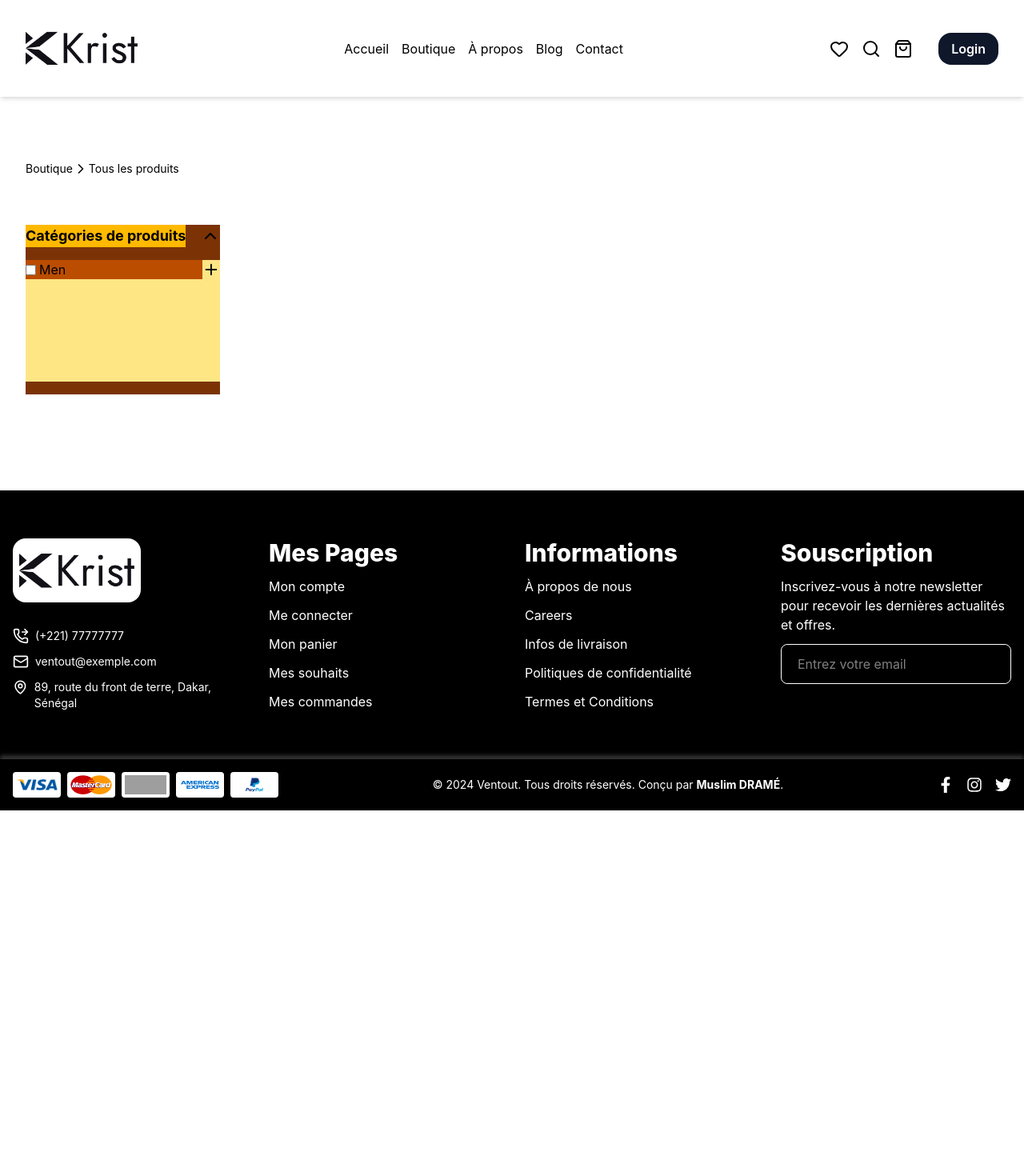
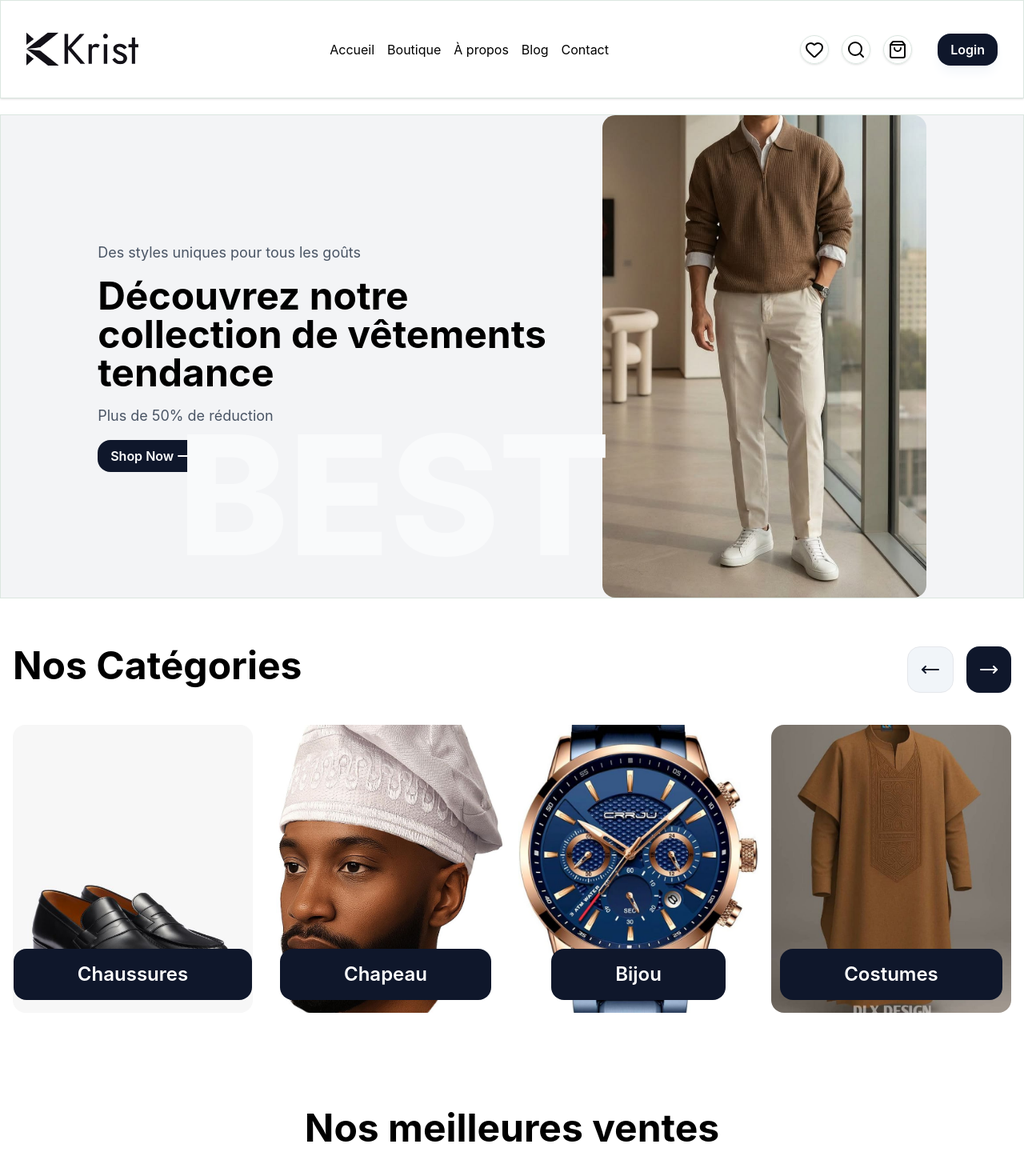
Before and after one commit to muslimdrame37-oss/Projet1-React, a React (Vite) app: page /shop in a window 1280 px wide. Shown: the top 1470 px of the page at 80% size. Before the commit the page ends 1013 px from the top, so only its background shows below. Built offline with nearby package versions, Linux system fonts and the light colour scheme; grey boxes are pictures that could not be loaded.

Commit message:
Utilisation de useState dans la section categortie

```diff
--- a/index.html
+++ b/index.html
@@ -1,10 +1,10 @@
 <!doctype html>
-<html lang="en">
+<html lang="fr">
   <head>
     <meta charset="UTF-8" />
     <link rel="icon" type="image/svg+xml" href="/favicon.svg" />
     <meta name="viewport" content="width=device-width, initial-scale=1.0" />
-    <title>my-project</title>
+    <title>Projet-React-1</title>
   </head>
   <body>
     <div id="root"></div>
--- a/src/App.tsx
+++ b/src/App.tsx
@@ -1,26 +1,51 @@
-import { Routes, Route } from "react-router-dom";
-import HomePage from "./pages/HomePage";
-import ProductListingPage from "./pages/ProductListingPage";
+// import { Routes, Route } from "react-router-dom";
+// import HomePage from "./pages/HomePage";
+// import ProductListingPage from "./pages/ProductListingPage";
+// import NavBar from "./composants/NavBar";
+// import Footer from "./composants/Footer";
+import SectionHero from "./composants/SectionHero";
+import SectionCategorie from "./composants/SectionCategorie";
+import SectionProdcut from "./composants/SectionProdcut";
+import SectionPromo from "./composants/SectionPromo";
+import SectionTemoignage from "./composants/SectionTemoignage";
+import SectionSocialMedia from "./composants/SectionSocialMedia";
+import SectionService from "./composants/SectionService";
 import NavBar from "./composants/NavBar";
 import Footer from "./composants/Footer";
 
 function App() {
   return (
-    <body className=" ">
-      <NavBar/>
+    // <body>
 
-      {/* main */}
-      <Routes>
-        <Route path="/" element={<HomePage />} />
-        <Route path="/shop" element={<ProductListingPage />} />
+    //   <Routes>
+    //     <Route path="/" element={<HomePage />} />
+    //     <Route path="/shop" element={<ProductListingPage />} />
+    //   </Routes>
 
-        {/* ici ça me dit que le ProductListingFilferCollapsPage est introuvable */}
-        {/* <Route path="/Boutique/:id" element= {<ProductListingFilferCollapsPage />} /> */}
-      </Routes>
-      {/* main */}
+    // </body>
+    <main>
+      <NavBar />
+      {/* hero section */}
+      <SectionHero />
+      {/* section catégorie */}
+      <SectionCategorie />
 
-      <Footer/>
-    </body>
+      {/* section product */}
+      <SectionProdcut />
+
+      {/* section promo */}
+      <SectionPromo />
+
+      {/* section témoignage */}
+      <SectionTemoignage />
+
+      {/* section social media */}
+      <SectionSocialMedia />
+
+      {/* section service */}
+      <SectionService />
+      <Footer />
+    </main>
   );
 }
 
--- a/src/composants/NavBar.tsx
+++ b/src/composants/NavBar.tsx
@@ -6,7 +6,7 @@ import { Link } from "react-router-dom";
 
 export default function NavBar() {
   return (
-    <header className="container mx-auto px-4 py-8 shadow-md">
+    <header className="container mx-auto px-4 py-8 shadow-sm border border-[#dbe6e0] border-border">
       <Container className="flex justify-between items-center">
         <img src="/img/Logo + Text.png" alt="" width={140} />
 
@@ -21,10 +21,16 @@ export default function NavBar() {
         </nav>
 
         <div className="flex items-center gap-4">
-          <Heart size={24} />
-          <Search size={24} />
-          <ShoppingBag size={24} />
-          <Button variant="primary" className="ml-4">
+          <div className="inline-flex h-9 w-9 items-center justify-center rounded-full border border-border border-[#dbe6e0] shadow-sm">
+            <Heart size={24} />
+          </div>
+          <div className="inline-flex h-9 w-9 items-center justify-center rounded-full border border-border border-[#dbe6e0] shadow-sm">
+            <Search size={24} />
+          </div>
+          <div className="inline-flex h-9 w-9 items-center justify-center rounded-full border border-border border-[#dbe6e0] shadow-sm">
+            <ShoppingBag size={24} />
+          </div>
+          <Button variant="primary" className="ml-4 shadow-lg shadow-slate-100">
             Login
           </Button>
         </div>
--- a/src/composants/ProductCard.tsx
+++ b/src/composants/ProductCard.tsx
@@ -8,7 +8,7 @@ interface Props {
 export default function ProductCard({ product }: Props) {
   return (
     <div
-      className={`flex flex-col items-center justify-end bg-cover bg-center rounded-2xl bg-white p-4 shadow-md hover:shadow-lg transition-shadow`}
+      className={`flex flex-col items-center justify-end bg-cover bg-center rounded-2xl bg-white p-4 shadow-md hover:shadow-lg transition-shadow border border-[#dbe6e0] border-border`}
     >
       <img
         src={product.image}
--- a/src/composants/SectionCategorie.tsx
+++ b/src/composants/SectionCategorie.tsx
@@ -3,31 +3,51 @@ import { Button } from "./Button";
 import { MoveLeft, MoveRight } from "lucide-react";
 import { CardList } from "../data/categorie";
 import Card from "./categoryCard";
+import { useState } from "react";
 
 export default function SectionCategorie() {
+  const [SectionCategorie, setSectionCategorie] = useState<number>(0);
+
+  function nextSectionCategorie() {
+    setSectionCategorie(SectionCategorie + 1);
+  }
+
+  function prevSectionCategorie() {
+    setSectionCategorie(SectionCategorie - 1);
+  }
+
   return (
     <section className="container max-w-7xl mx-auto mt-15">
       <Container>
         <div className="flex justify-between">
           <p className="text-5xl font-bold">Nos Catégories</p>
           <div className="flex gap-4">
-            <Button variant="secondary" className="py-4 px-4">
+            <Button
+              variant="secondary"
+              className="py-4 px-4"
+              onClick={prevSectionCategorie}
+            >
               <MoveLeft />
             </Button>
-            <Button variant="primary" className="py-4 px-4">
+            <Button
+              variant="primary"
+              className="py-4 px-4"
+              onClick={nextSectionCategorie}
+            >
               <MoveRight />
             </Button>
           </div>
         </div>
-
         <div className="flex items-center justify-between gap-4 mt-10 ">
-          {/* {CardList.map((card, index) => (
-                    <Card key={index} {...card} />
-                  ))} */}
-
-          {CardList.map((card, index) => (
-            <Card key={index} buttonText={card.buttonText} image={card.image} />
-          ))}
+          {CardList.slice(SectionCategorie, SectionCategorie + 4).map(
+            (card, index) => (
+              <Card
+                key={index}
+                buttonText={card.buttonText}
+                image={card.image}
+              />
+            ),
+          )}
         </div>
       </Container>
     </section>
--- a/src/composants/SectionHero.tsx
+++ b/src/composants/SectionHero.tsx
@@ -4,7 +4,7 @@ import Container from "./Container";
 
 export default function SectionHero() {
   return (
-    <section className="container max-w-7xl mx-auto mt-5">
+    <section className="container max-w-7xl mx-auto mt-5 border border-[#dbe6e0] border-border">
       <Container className="relative flex items-center bg-gray-100 justify-center gap-6 px-8">
         <div className="relative flex flex-col items-start w-1/2 gap-4">
           <p className="text-lg text-gray-600">
--- a/src/composants/SectionTemoignage.tsx
+++ b/src/composants/SectionTemoignage.tsx
@@ -6,7 +6,7 @@ import { FaStar } from "react-icons/fa";
 
 export default function SectionTemoignage() {
   return (
-    <section className="bg-gray-50 py-20 mt-20">
+    <section className="bg-gray-50 py-20 mt-20 ">
       <Container className="flex flex-col gap-15">
         <div className="flex justify-between">
           <h2 className="text-5xl ">Que disent nos clients ?</h2>
@@ -20,11 +20,11 @@ export default function SectionTemoignage() {
           </div>
         </div>
 
-        <div className="grid grid-cols-3 gap-6">
+        <div className="grid grid-cols-3 gap-6 ">
           {avisList.map((avis, index) => (
             <div
               key={index}
-              className="flex flex-col bg-white gap-4 rounded-lg shadow px-6 py-4 hover:shadow-lg transition-shadow"
+              className="flex flex-col bg-white gap-4 rounded-lg shadow px-6 py-4 hover:shadow-lg transition-shadow border border-[#dbe6e0] border-border"
             >
               <div>
                 <div className="flex gap-1">
--- a/src/data/categorie.ts
+++ b/src/data/categorie.ts
@@ -18,4 +18,20 @@ export const CardList = [
     image: "img/Broderie_Homme.jpeg",
     buttonText: "Costumes",
   },
+  {
+    image: "img/sabot-en-cuir-marron.jpeg",
+    buttonText: "Costumes",
+  },
+  {
+    image: "img/Tenue D'été Pour Femme.jpeg",
+    buttonText: "Costumes",
+  },
+  {
+    image: "img/chaussure-femme.jpeg",
+    buttonText: "Costumes",
+  },
+  {
+    image: "img/Casquette Aesthetic.jpeg",
+    buttonText: "Costumes",
+  },
 ];
--- a/src/types/categorie.ts
+++ /dev/null
@@ -1,5 +0,0 @@
-export type Categorie = {
-    id: number
-    name: string
-    img?: string
-}
--- a/src/types/fichier.ts
+++ b/src/types/fichier.ts
@@ -1,3 +1,5 @@
+// import { ChevronDown, type LucideIcon } from "lucide-react";
+
 export const menuLists:MenuLists[] = [
   { name: "Accueil", url: "/" },
   { name: "Boutique", url: "/shop" },
@@ -9,4 +11,5 @@ export const menuLists:MenuLists[] = [
 interface MenuLists {
     name: string
     url: string
+
 };
```
Also changed, not shown: public/img/67ae7809da28a.webp (added), src/composants/Categorie.tsx (deleted).
